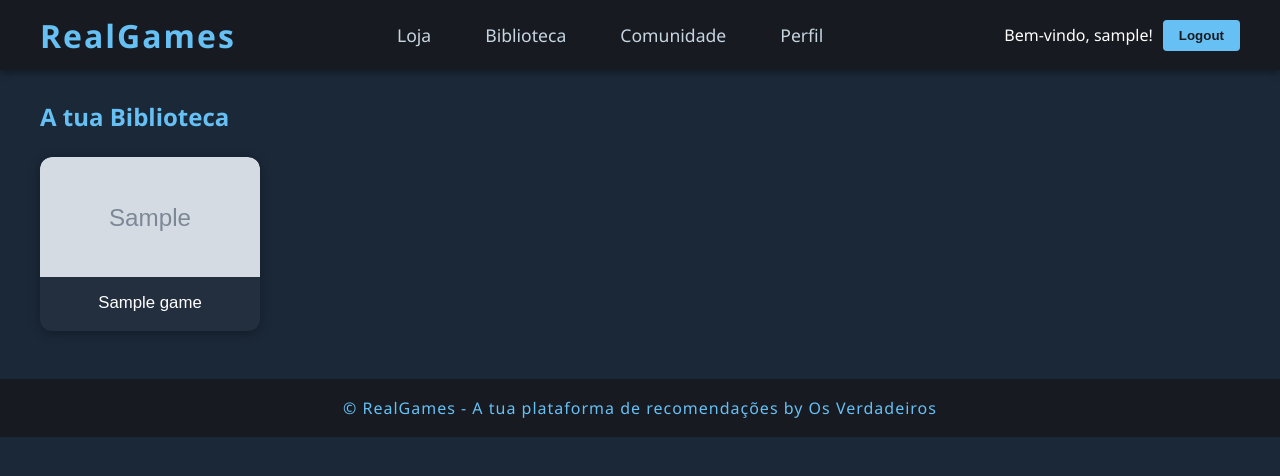
After one commit to TiagoSantos155/Os_Verdadeiros_LAD_Project, a Flask app: template backend/templates/biblioteca.html in a window 1280 px wide. The commit adds this page. Shown: the top 476 px of the page. Run offline with Flask 3, Linux system fonts and the light colour scheme; the template is opened without the code that fills it: most values are stand-ins (such as "Sample title", 1, 10 or a date in 2020); grey boxes marked "Sample" are stand-in pictures; parts of the project's set-up code (start-up, migrations or seed data) failed here and were passed over.

Commit message:
Implementação da funcionalidade de biblioteca
Co-Authored-By: TiagoSantos <149790851+TiagoSantos155@users.noreply.github.com>

```diff
--- a/backend/app.py
+++ b/backend/app.py
@@ -433,6 +433,75 @@ def rate_game():
     save_user_rating(username, gameid, rating, genres)
     return {"success": True}
 
+def ensure_ratings_column():
+    users_df = pd.read_csv(USERS_CSV_PATH)
+    if 'ratings' not in users_df.columns:
+        users_df['ratings'] = '{}'
+        users_df.to_csv(USERS_CSV_PATH, index=False)
+ensure_ratings_column()
+
+def ensure_library_column():
+    users_df = pd.read_csv(USERS_CSV_PATH)
+    if 'library' not in users_df.columns:
+        users_df['library'] = '[]'
+        users_df.to_csv(USERS_CSV_PATH, index=False)
+ensure_library_column()
+
+def get_user_library(username):
+    users_df = pd.read_csv(USERS_CSV_PATH)
+    user_row = users_df[users_df['username'] == username]
+    if user_row.empty:
+        return []
+    library_str = user_row.iloc[0].get('library', '[]')
+    try:
+        library = json.loads(library_str)
+    except Exception:
+        library = []
+    return library
+
+def save_user_library(username, library):
+    users_df = pd.read_csv(USERS_CSV_PATH)
+    idx = users_df[users_df['username'] == username].index
+    if len(idx) == 0:
+        return
+    idx = idx[0]
+    users_df.at[idx, 'library'] = json.dumps(library)
+    users_df.to_csv(USERS_CSV_PATH, index=False)
+
+@app.route('/add_to_library', methods=['POST'])
+def add_to_library():
+    if 'username' not in session:
+        return {"success": False, "error": "Unauthorized"}, 401
+    username = session['username']
+    data = request.json
+    gameid = int(data.get('gameid'))
+    library = get_user_library(username)
+    if gameid not in library:
+        library.append(gameid)
+        save_user_library(username, library)
+    return {"success": True}
+
+@app.route('/library')
+def library():
+    if 'username' not in session:
+        return redirect(url_for('login'))
+    username = session['username']
+    library_gameids = get_user_library(username)
+    if not library_gameids:
+        games = []
+    else:
+        df = pd.read_csv(SIMPLE_DATASET_CSV)
+        games = []
+        for gid in library_gameids:
+            row = df[df['gameid'] == gid]
+            if not row.empty:
+                games.append({
+                    "gameid": int(gid),
+                    "title": row.iloc[0]['title'],
+                    "img": get_game_image_cached(int(gid))
+                })
+    return render_template('biblioteca.html', username=username, games=games)
+
 # Certifica que a coluna 'ratings' existe no users.csv
 def ensure_ratings_column():
     users_df = pd.read_csv(USERS_CSV_PATH)
--- /dev/null
+++ b/backend/templates/biblioteca.html
@@ -0,0 +1,79 @@
+<!DOCTYPE html>
+<html lang="pt">
+<head>
+    <meta charset="UTF-8">
+    <title>Biblioteca | RealGames</title>
+    <link rel="stylesheet" href="{{ url_for('static', filename='home.css') }}">
+    <style>
+        .library-container {
+            display: flex;
+            flex-wrap: wrap;
+            gap: 32px;
+            margin-bottom: 40px;
+        }
+        .library-card {
+            background: #232f3e;
+            border-radius: 12px;
+            box-shadow: 0 2px 12px rgba(0,0,0,0.3);
+            min-width: 220px;
+            max-width: 220px;
+            display: flex;
+            flex-direction: column;
+            align-items: center;
+            overflow: hidden;
+            margin-bottom: 8px;
+        }
+        .library-card img {
+            width: 100%;
+            height: 120px;
+            object-fit: cover;
+            border-radius: 12px 12px 0 0;
+        }
+        .library-title {
+            color: #fff;
+            font-family: 'Orbitron', Arial, sans-serif;
+            font-size: 1.05rem;
+            text-align: center;
+            padding: 16px 8px 18px 8px;
+            flex: 1;
+            width: 100%;
+            background: none;
+        }
+    </style>
+</head>
+<body>
+    <header class="steam-header">
+        <div class="steam-logo">RealGames</div>
+        <nav class="steam-nav">
+            <a href="{{ url_for('home') }}">Loja</a>
+            <a href="{{ url_for('library') }}">Biblioteca</a>
+            <a href="#">Comunidade</a>
+            <a href="#">Perfil</a>
+        </nav>
+        <div style="display: flex; align-items: center; gap: 10px;">
+            <div class="steam-user">Bem-vindo, {{ username }}!</div>
+            <form action="{{ url_for('logout') }}" method="post" class="logout-form" style="margin: 0;">
+                <button class="logout-btn" type="submit">Logout</button>
+            </form>
+        </div>
+    </header>
+    <main class="steam-main">
+        <h2 style="color:#66c0f4; margin-bottom:24px;">A tua Biblioteca</h2>
+        <div class="library-container">
+            {% if games %}
+                {% for game in games %}
+                <div class="library-card">
+                    <img src="{{ game.img }}" alt="{{ game.title }}">
+                    <div class="library-title">{{ game.title }}</div>
+                </div>
+                {% endfor %}
+            {% else %}
+                <div style="color:#fff;">Ainda não adicionaste jogos à tua biblioteca.</div>
+            {% endif %}
+        </div>
+    </main>
+    <footer class="steam-footer">
+        &copy; RealGames - A tua plataforma de recomendações by Os Verdadeiros
+    </footer>
+</body>
+</html>
```
Also changed, not shown: backend/templates/home.html (+79 -24 lines), 1 other file.
